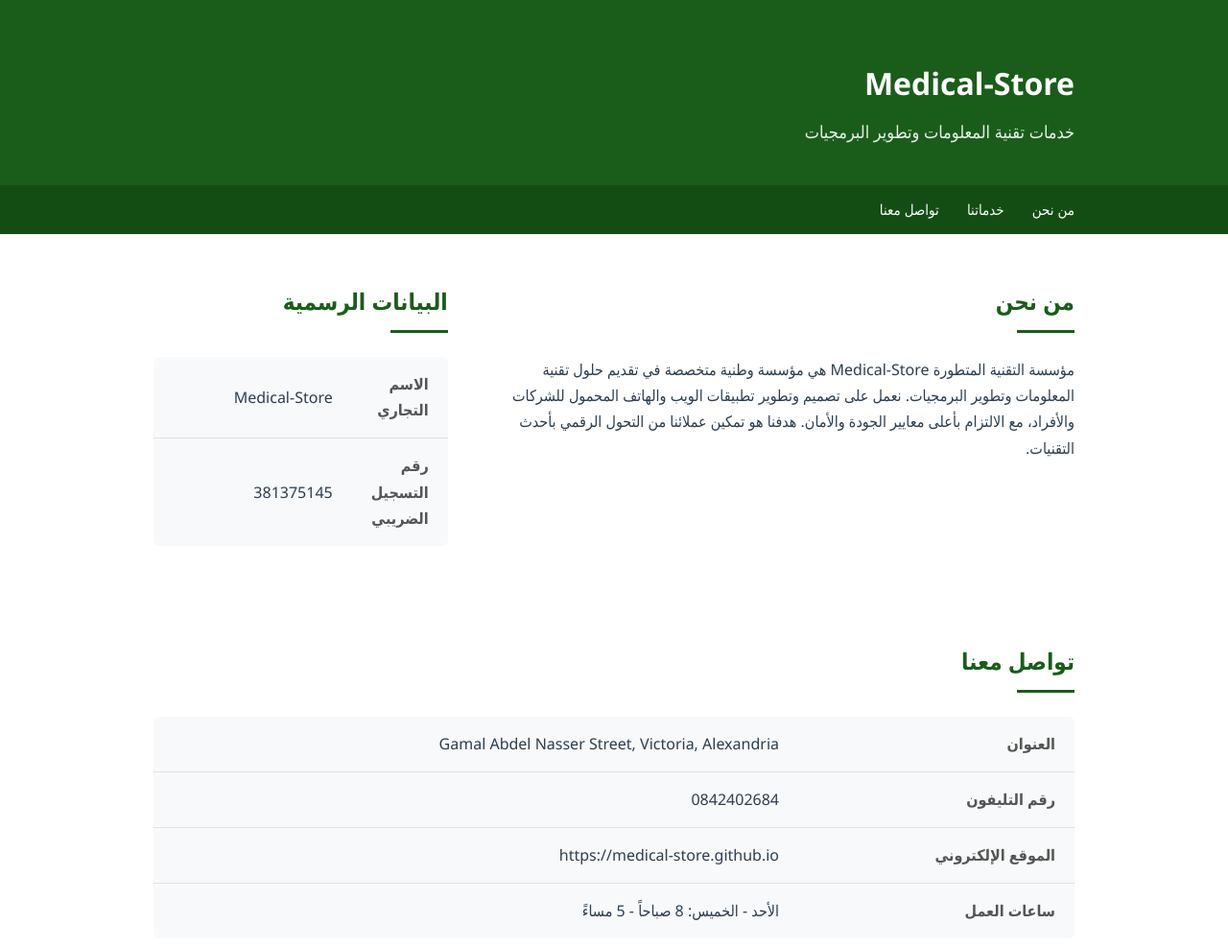
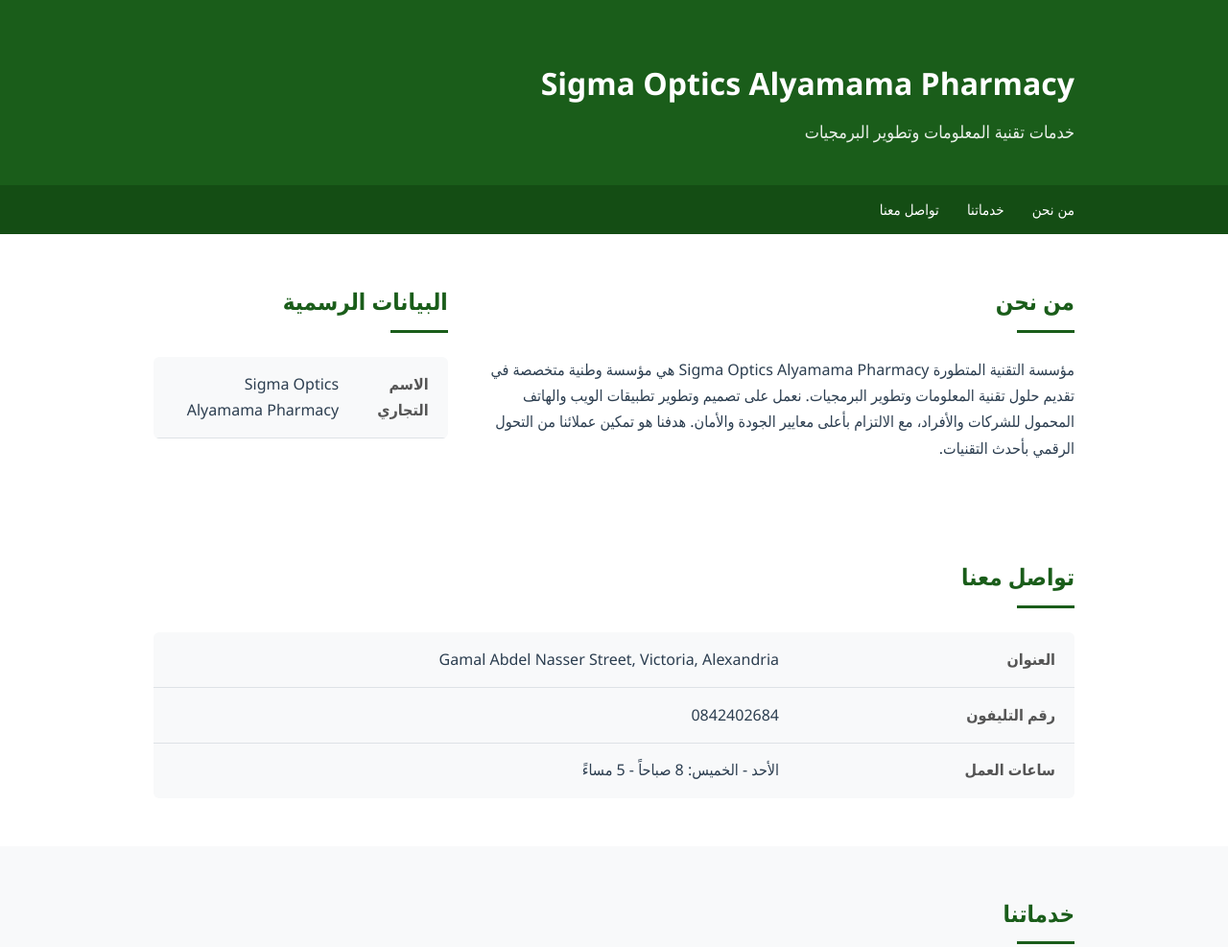
Before and after one commit to Medical-Store/medical-store.github.io, a plain HTML site: page index.html in a window 1280 px wide. Shown: the top 987 px of the page at 96% size. Drawn offline with Linux system fonts and the light colour scheme.

Commit message:
Update index.html

```diff
--- a/index.html
+++ b/index.html
@@ -4,7 +4,7 @@
     <meta charset="UTF-8">
     <meta name="viewport" content="width=device-width, initial-scale=1.0">
  <meta name="facebook-domain-verification" content="k2zl69gvnpxsvuxgl4qn3iqnk8o7ie" />
-    <title>Medical-Store</title>
+    <title>Sigma Optics Alyamama Pharmacy</title>
     <meta name="description" content="مؤسسة التقنية المتطورة لتقنية المعلومات - نقدم حلول برمجية وتطبيقات ويب وموبايل للشركات">
     <style>
         :root {
@@ -39,7 +39,7 @@
 <body>
     <header>
         <div class="container">
-            <div class="logo">Medical-Store</div>
+            <div class="logo">Sigma Optics Alyamama Pharmacy</div>
             <div class="tagline">خدمات تقنية المعلومات وتطوير البرمجيات</div>
         </div>
     </header>
@@ -57,19 +57,18 @@
             <div class="about-grid">
                 <div>
                     <h2 class="section-title">من نحن</h2>
-                    <p>مؤسسة التقنية المتطورة Medical-Store هي مؤسسة وطنية  متخصصة في تقديم حلول تقنية المعلومات وتطوير البرمجيات. نعمل على تصميم وتطوير تطبيقات الويب والهاتف المحمول للشركات والأفراد، مع الالتزام بأعلى معايير الجودة والأمان. هدفنا هو تمكين عملائنا من التحول الرقمي بأحدث التقنيات.</p>
+                    <p>مؤسسة التقنية المتطورة Sigma Optics Alyamama Pharmacy هي مؤسسة وطنية  متخصصة في تقديم حلول تقنية المعلومات وتطوير البرمجيات. نعمل على تصميم وتطوير تطبيقات الويب والهاتف المحمول للشركات والأفراد، مع الالتزام بأعلى معايير الجودة والأمان. هدفنا هو تمكين عملائنا من التحول الرقمي بأحدث التقنيات.</p>
                 </div>
                 <div>
                     <h2 class="section-title">البيانات الرسمية</h2>
                     <table class="info-table">
                         <tr>
                             <td class="info-label">الاسم التجاري</td>
-                            <td>Medical-Store</td>
+                            <td>Sigma Optics Alyamama Pharmacy</td>
                         </tr>
 
                         <tr>
-                            <td class="info-label">رقم التسجيل الضريبي</td>
-                            <td>381375145</td>
+
                         </tr>
 
                     </table>
@@ -92,8 +91,7 @@
                 </tr>
 
                 <tr>
-                    <td class="info-label">الموقع الإلكتروني</td>
-                    <td>https://medical-store.github.io</td>
+
                 </tr>
                 <tr>
                     <td class="info-label">ساعات العمل</td>
```
